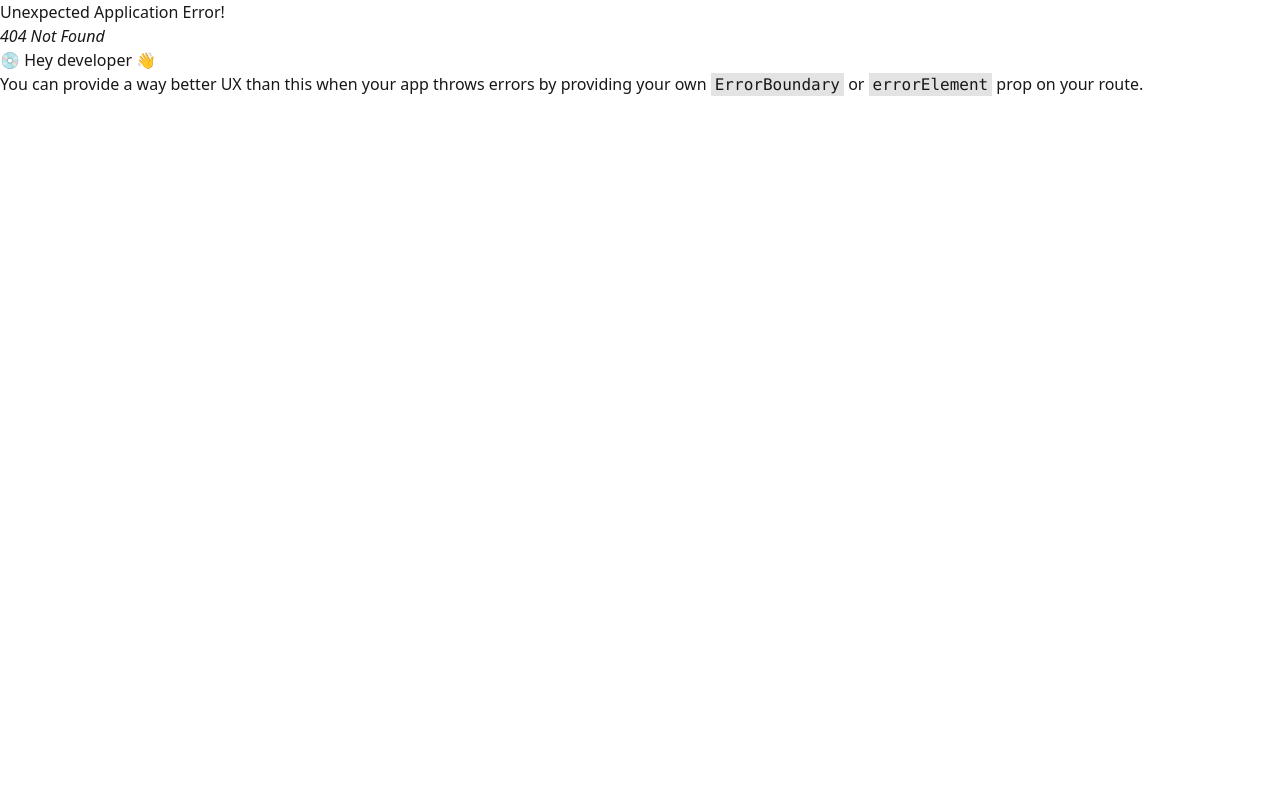
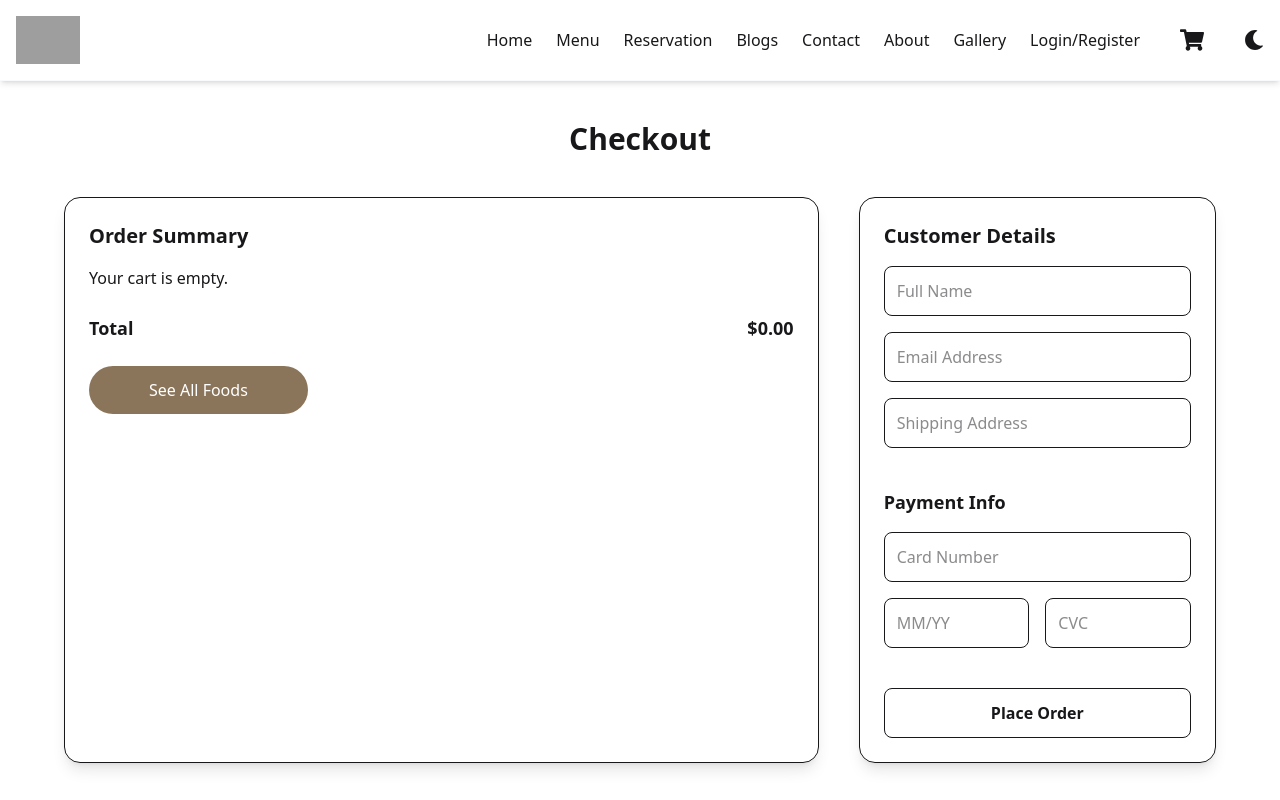
Before and after one commit to tasinahammed01/Tastique-Client, a React (Vite) app: page /checkout in a window 1280 px wide. Before the commit this address had no page. Shown: the top 800 px of the page. Built offline with nearby package versions, Linux system fonts and the light colour scheme; grey boxes are pictures that could not be loaded.

Commit message:
implement checkout page with order summary and customer details form; integrate SweetAlert for order confirmation

```diff
--- a/src/Pages/CheckOut.jsx
+++ b/src/Pages/CheckOut.jsx
@@ -1,11 +1,130 @@
-import React from 'react';
+import React from "react";
+import { useCart } from "../Provider/CartContext";
+import { Link } from "react-router-dom";
+import { motion } from "framer-motion";
+import Swal from "sweetalert2";
 
 const CheckOut = () => {
-    return (
-        <div>
-            this
+  const { cart, clearCart } = useCart();
+
+  const total = cart.reduce((acc, item) => acc + item.price * item.quantity, 0);
+
+  const handlePlaceOrder = (e) => {
+    e.preventDefault();
+    Swal.fire({
+      title: "Order placed successfully!",
+      icon: "success",
+      confirmButtonText: "OK",
+    });
+    clearCart(); // clear cart after placing order
+  };
+
+  return (
+    <div className="px-6 md:px-16 py-10 min-h-screen">
+      <h2 className="text-3xl font-bold text-center mb-10">Checkout</h2>
+
+      <div className="grid md:grid-cols-3 gap-10">
+        {/* Cart Summary */}
+        <div className="md:col-span-2 p-6 rounded-2xl shadow-lg border">
+          <h3 className="text-xl font-semibold mb-4">Order Summary</h3>
+
+          {cart.length === 0 ? (
+            <p>Your cart is empty.</p>
+          ) : (
+            <div className="space-y-4">
+              {cart.map((item) => (
+                <div
+                  key={item.id}
+                  className="flex justify-between items-center border-b pb-3"
+                >
+                  <div>
+                    <p className="font-medium">{item.name}</p>
+                    <p className="text-sm">Qty: {item.quantity}</p>
+                  </div>
+                  <p className="font-semibold">
+                    ${(item.price * item.quantity).toFixed(2)}
+                  </p>
+                </div>
+              ))}
+            </div>
+          )}
+
+          <div className="flex justify-between mt-6 text-lg font-bold">
+            <span>Total</span>
+            <span>${total.toFixed(2)}</span>
+          </div>
+
+          {/* See All Foods Button */}
+          <div className="mt-6">
+            <Link to="/cart">
+              <motion.button
+                className="w-full xl:w-auto cursor-pointer text-white bg-accent hover:bg-accent/90 px-15 py-3  rounded-full font-medium transition-colors"
+                initial={{ opacity: 0 }}
+                animate={{ opacity: 1 }}
+                transition={{ delay: 1.4, duration: 0.8 }}
+              >
+                See All Foods
+              </motion.button>
+            </Link>
+          </div>
         </div>
-    );
+
+        {/* Checkout Form */}
+        <div className="p-6 rounded-2xl shadow-lg border">
+          <h3 className="text-xl font-semibold mb-4">Customer Details</h3>
+          <form onSubmit={handlePlaceOrder} className="space-y-4">
+            <input
+              type="text"
+              placeholder="Full Name"
+              className="w-full p-3 border rounded-lg focus:outline-none focus:ring-2 focus:ring-gray-400"
+              required
+            />
+            <input
+              type="email"
+              placeholder="Email Address"
+              className="w-full p-3 border rounded-lg focus:outline-none focus:ring-2 focus:ring-gray-400"
+              required
+            />
+            <input
+              type="text"
+              placeholder="Shipping Address"
+              className="w-full p-3 border rounded-lg focus:outline-none focus:ring-2 focus:ring-gray-400"
+              required
+            />
+
+            <h4 className="text-lg font-semibold mt-6">Payment Info</h4>
+            <input
+              type="text"
+              placeholder="Card Number"
+              className="w-full p-3 border rounded-lg focus:outline-none focus:ring-2 focus:ring-gray-400"
+              required
+            />
+            <div className="grid grid-cols-2 gap-4">
+              <input
+                type="text"
+                placeholder="MM/YY"
+                className="w-full p-3 border rounded-lg focus:outline-none focus:ring-2 focus:ring-gray-400"
+                required
+              />
+              <input
+                type="text"
+                placeholder="CVC"
+                className="w-full p-3 border rounded-lg focus:outline-none focus:ring-2 focus:ring-gray-400"
+                required
+              />
+            </div>
+
+            <button
+              type="submit"
+              className="w-full py-3 rounded-lg font-semibold mt-6 border hover:shadow-md transition"
+            >
+              Place Order
+            </button>
+          </form>
+        </div>
+      </div>
+    </div>
+  );
 };
 
 export default CheckOut;
--- a/src/Routes/Routes.jsx
+++ b/src/Routes/Routes.jsx
@@ -7,6 +7,7 @@ import ContactUs from "../Pages/ContactUs";
 import AboutUs from "../Pages/AboutUs";
 import Gallery from "../Pages/Gallery";
 import Menu from "../Pages/Menu";
+import CheckOut from "../Pages/CheckOut";
 import SingleMenu from "../Pages/SingleMenu";
 import Cart from "../Pages/Cart";
 
@@ -55,6 +56,10 @@ const routes = createBrowserRouter([
         path: "/cart",
         element: <Cart></Cart>,
       },
+      {
+        path: "/checkout",
+        element: <CheckOut></CheckOut>,
+      },
     ],
   },
 ]);
```
